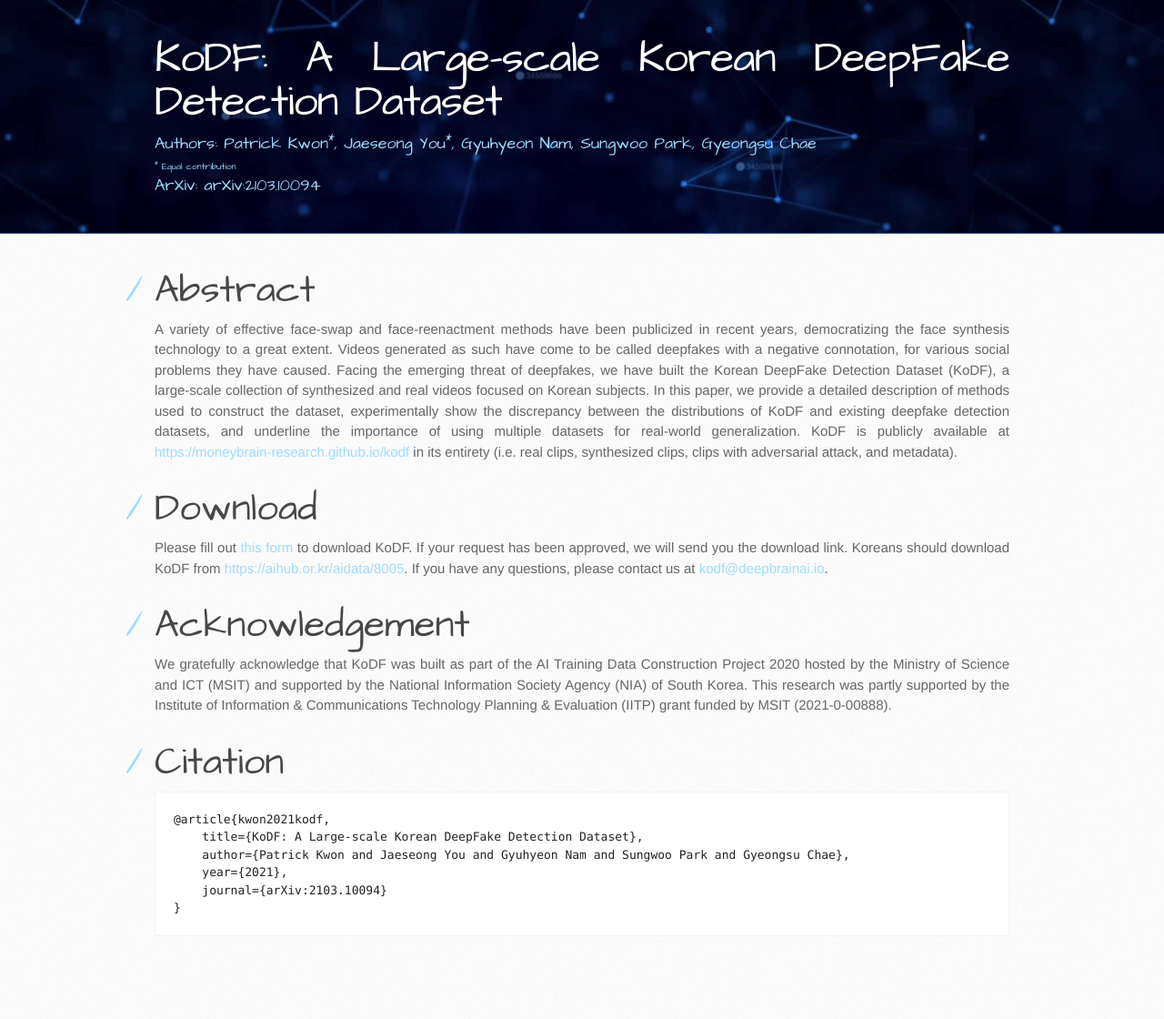
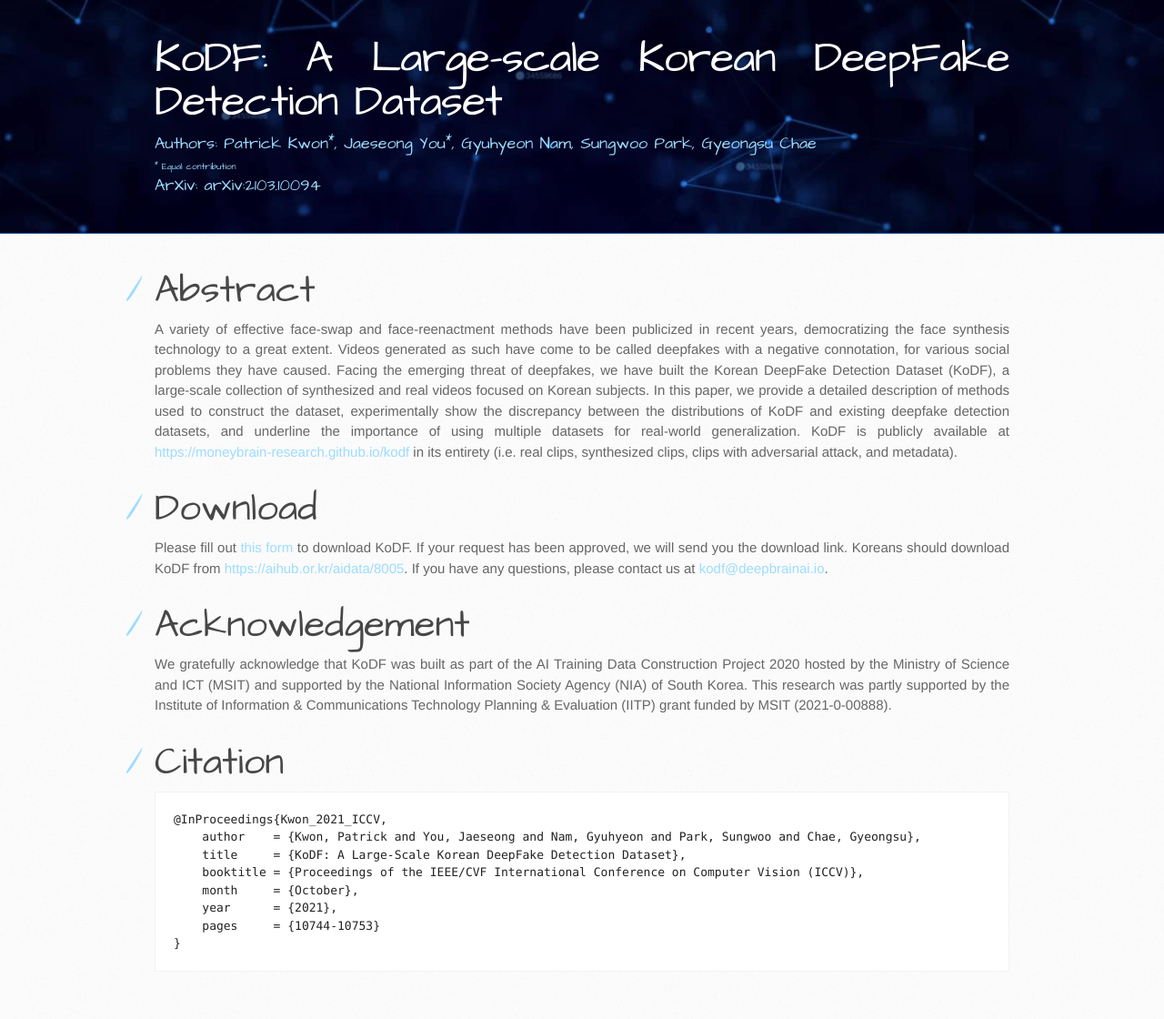
Before and after one commit to deepbrainai-research/kodf, a Jekyll site: the page built from index.md, in a window 1280 px wide. Shown: the whole page at 91% size. Built offline with Jekyll 4.4.1, drawn with Linux system fonts in a browser that asks for light colours; our own code applies the rules of GitHub Pages for plain Markdown files; before the commit the page ends 1081 px from its top, so only the background shows below that.

Commit message:
update citation

````diff
--- a/index.md
+++ b/index.md
@@ -14,10 +14,12 @@ We gratefully acknowledge that KoDF was built as part of the AI Training Data Co
 # Citation
 
 ```plain
-@article{kwon2021kodf,
-    title={KoDF: A Large-scale Korean DeepFake Detection Dataset},
-    author={Patrick Kwon and Jaeseong You and Gyuhyeon Nam and Sungwoo Park and Gyeongsu Chae},
-    year={2021},
-    journal={arXiv:2103.10094}
+@InProceedings{Kwon_2021_ICCV,
+    author    = {Kwon, Patrick and You, Jaeseong and Nam, Gyuhyeon and Park, Sungwoo and Chae, Gyeongsu},
+    title     = {KoDF: A Large-Scale Korean DeepFake Detection Dataset},
+    booktitle = {Proceedings of the IEEE/CVF International Conference on Computer Vision (ICCV)},
+    month     = {October},
+    year      = {2021},
+    pages     = {10744-10753}
 }
 ```
````
Also changed, not shown: README.md.
